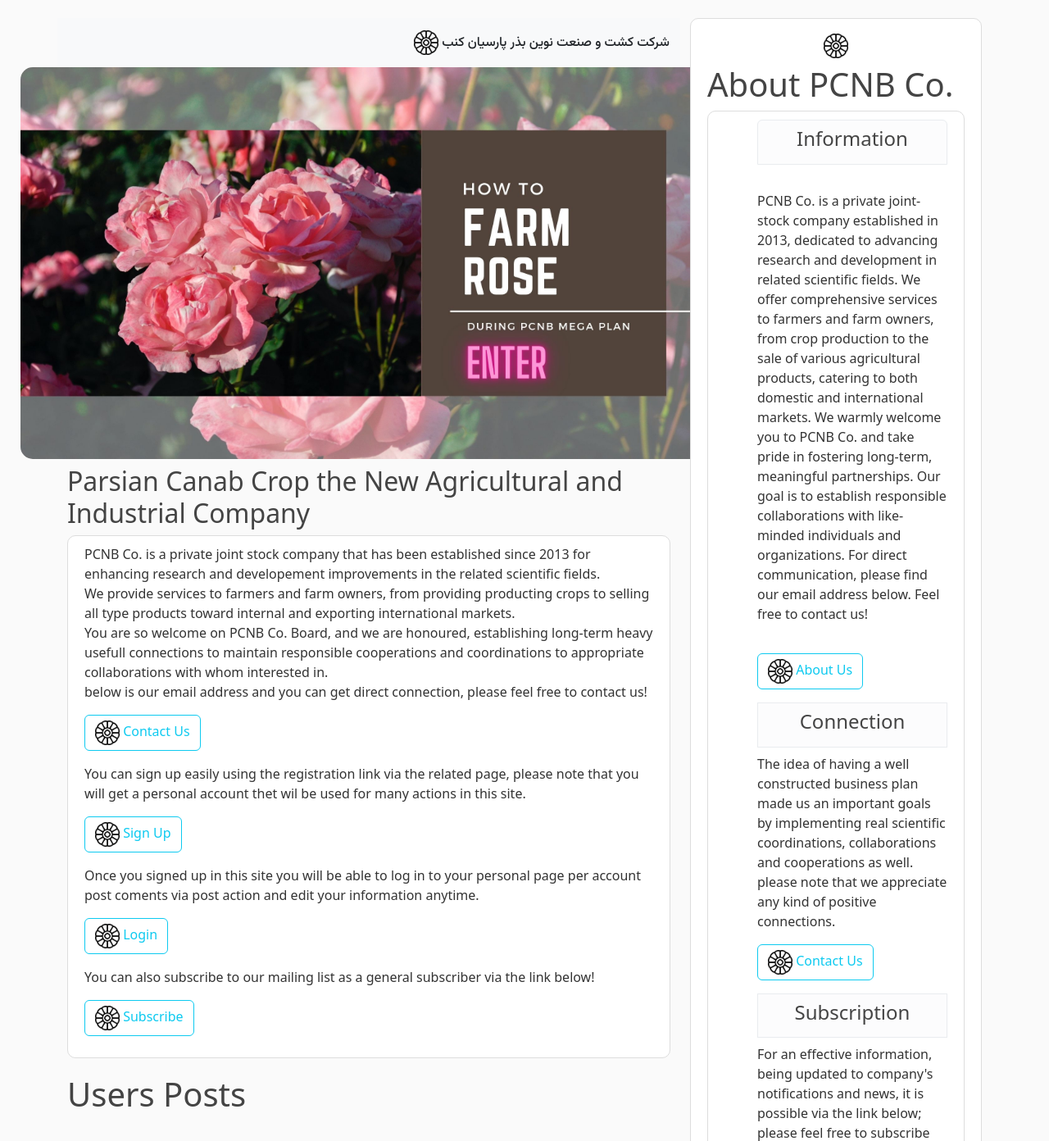
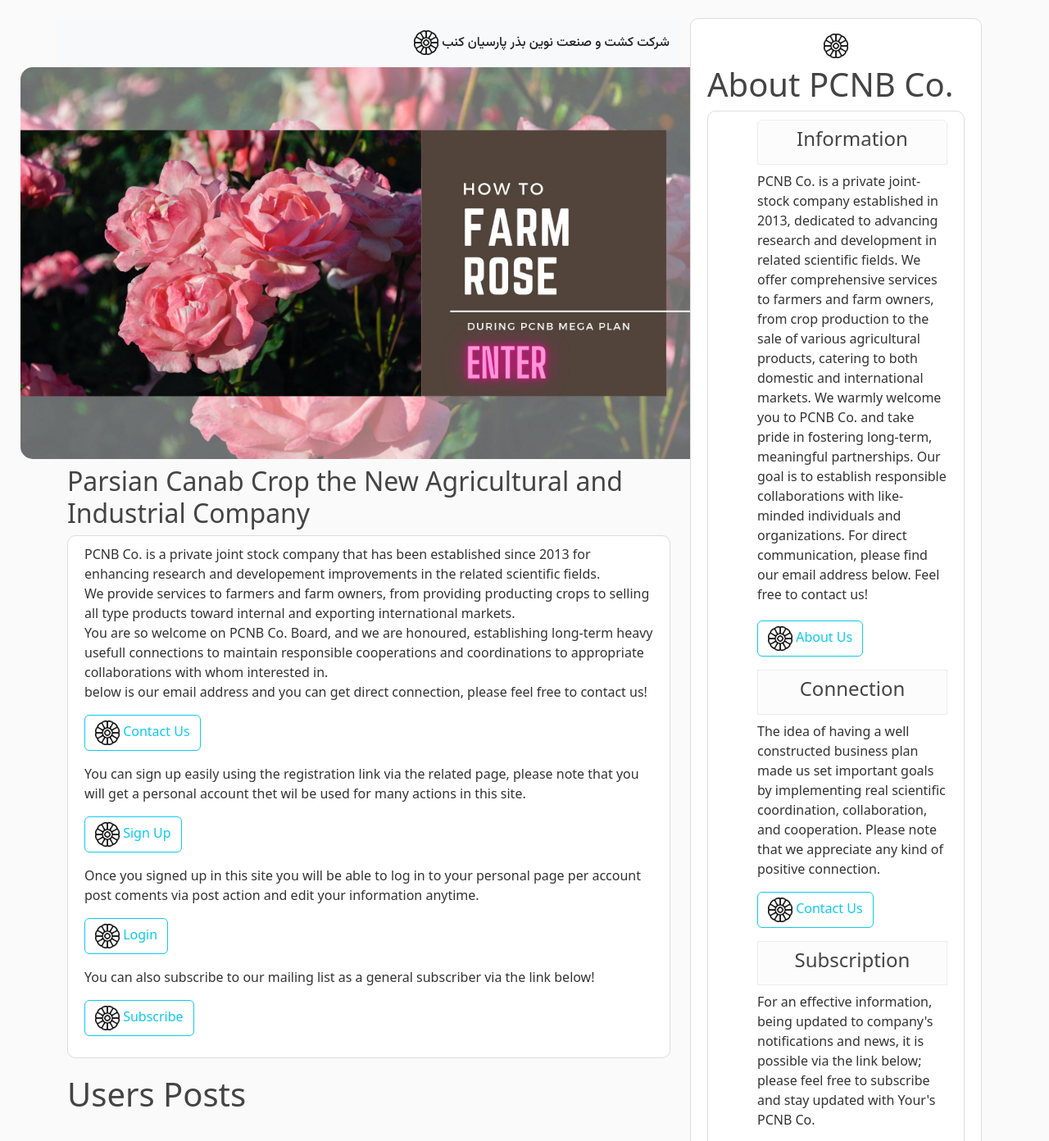
Before and after one commit to parsiancanab/django, a Django app: page /en/ in a window 1280 px wide. Shown: the part 58-1450 px from the top of the page at 82% size. Run offline with Django 4.2, Linux system fonts and the light colour scheme; data that the repository does not hold is empty; some libraries are stand-ins or nearby versions.

Commit message:
14042025

```diff
--- a/blog/templates/blog/base.html
+++ b/blog/templates/blog/base.html
@@ -93,21 +93,21 @@
                   <li class="list-group-item list-group-item-light"><h4>Information</h4></li>
                       <p class="mt-2">
                         {% blocktrans %}
-                        <p class="mt-2">
                           PCNB Co. is a private joint-stock company established in 2013, dedicated to advancing research and development in related scientific fields.
                           We offer comprehensive services to farmers and farm owners, from crop production to the sale of various agricultural products, catering to both domestic and international markets.
                           We warmly welcome you to PCNB Co. and take pride in fostering long-term, meaningful partnerships. Our goal is to establish responsible collaborations with like-minded individuals and organizations.
                           For direct communication, please find our email address below. Feel free to contact us!
-                        </p>
                         {% endblocktrans %}
                       </p>
                     <div class="float">
                       <a href="{% url 'blog-about' %}" class="btn btn-outline-info mb-3 mt-1"  role="button"><img src="{% static 'blog/logo opacity.png' %}" alt="pcnblogo" width="30" height="30"> About Us</a>
                     </div>
                   <li class="list-group-item list-group-item-light"><h4>Connection</h4></li>
-                    <p class="mt-2">
-                      The idea of having a well constructed business plan made us an important goals by implementing real scientific coordinations, collaborations and cooperations as well. please note that we appreciate any kind of positive connections.
-                    </p>
+                      <p class="mt-2">
+                        {% blocktrans trimmed %}
+                          The idea of having a well constructed business plan made us set important goals by implementing real scientific coordination, collaboration, and cooperation. Please note that we appreciate any kind of positive connection.
+                        {% endblocktrans %}
+                      </p>
                     <div>
                       <a href="mailto:parsiancanab@gmail.com" class="btn btn-outline-info mb-3"  role="button"><img src="{% static 'blog/logo opacity.png' %}" alt="pcnblogo" width="30" height="30">  Contact Us</a>
                     </div>
```
